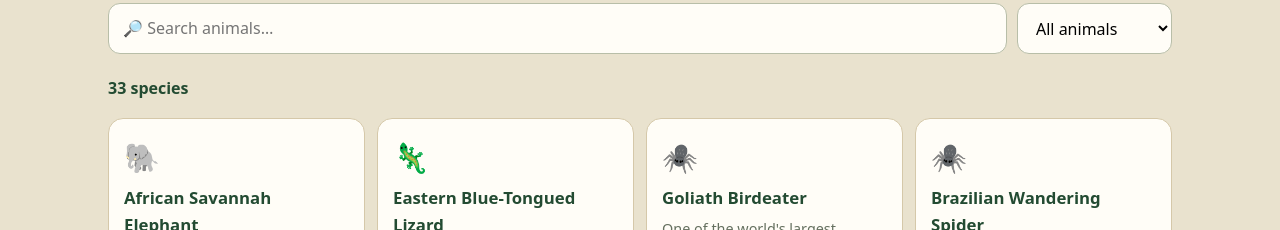
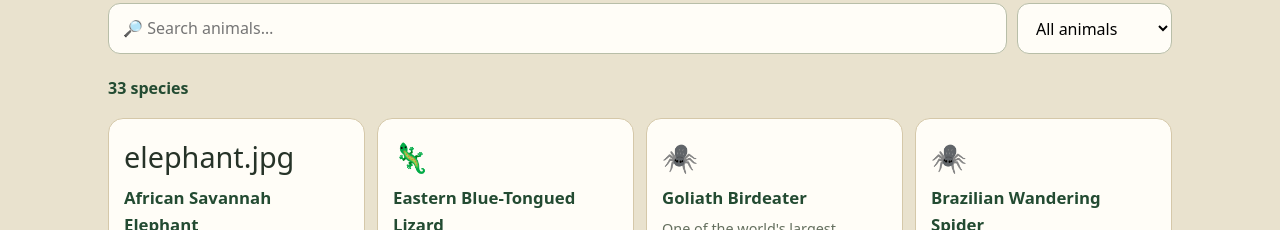
Before and after one commit to Shadowbonnie4321/finale-zoo, a plain HTML site: page index.html in a window 1280 px wide. Shown: the part 1596-1826 px from the top of the page. Drawn offline with Linux system fonts and the light colour scheme.

Commit message:
Update animal emoji to image for elephant

```diff
--- a/index.html
+++ b/index.html
@@ -31,7 +31,7 @@
   <div class="eyebrow" style="color:var(--leaf)">Meet the residents</div><h2>The animal directory</h2><p class="intro">Search for an animal or choose a group. There are 33 species to discover!</p>
   <div class="controls"><input id="search" type="search" placeholder="🔎 Search animals…" aria-label="Search animals"><select id="group" aria-label="Filter animals"><option value="all">All animals</option><option value="mammal">Mammals</option><option value="reptile">Reptiles</option><option value="amphibian">Amphibians</option><option value="invertebrate">Invertebrates</option><option value="ride">The Final Ride</option></select></div>
   <p class="count" id="count" aria-live="polite">33 species</p><div class="animal-grid" id="animalGrid">
-  <article class="animal" data-group="mammal" data-name="African Savannah Elephant"><div class="emoji">🐘</div><h3>African Savannah Elephant</h3><p>A gentle giant with a remarkable trunk.</p></article>
+  <article class="animal" data-group="mammal" data-name="African Savannah Elephant"><div class="emoji">elephant.jpg</div><h3>African Savannah Elephant</h3><p>A gentle giant with a remarkable trunk.</p></article>
   <article class="animal" data-group="reptile" data-name="Eastern Blue-Tongued Lizard"><div class="emoji">🦎</div><h3>Eastern Blue-Tongued Lizard</h3><p>A lizard famous for its bright blue tongue.</p></article>
   <article class="animal" data-group="invertebrate" data-name="Goliath Birdeater"><div class="emoji">🕷️</div><h3>Goliath Birdeater</h3><p>One of the world's largest spiders.</p></article>
   <article class="animal" data-group="invertebrate" data-name="Brazilian Wandering Spider"><div class="emoji">🕷️</div><h3>Brazilian Wandering Spider</h3><p>A striking spider from South America.</p></article>
```
